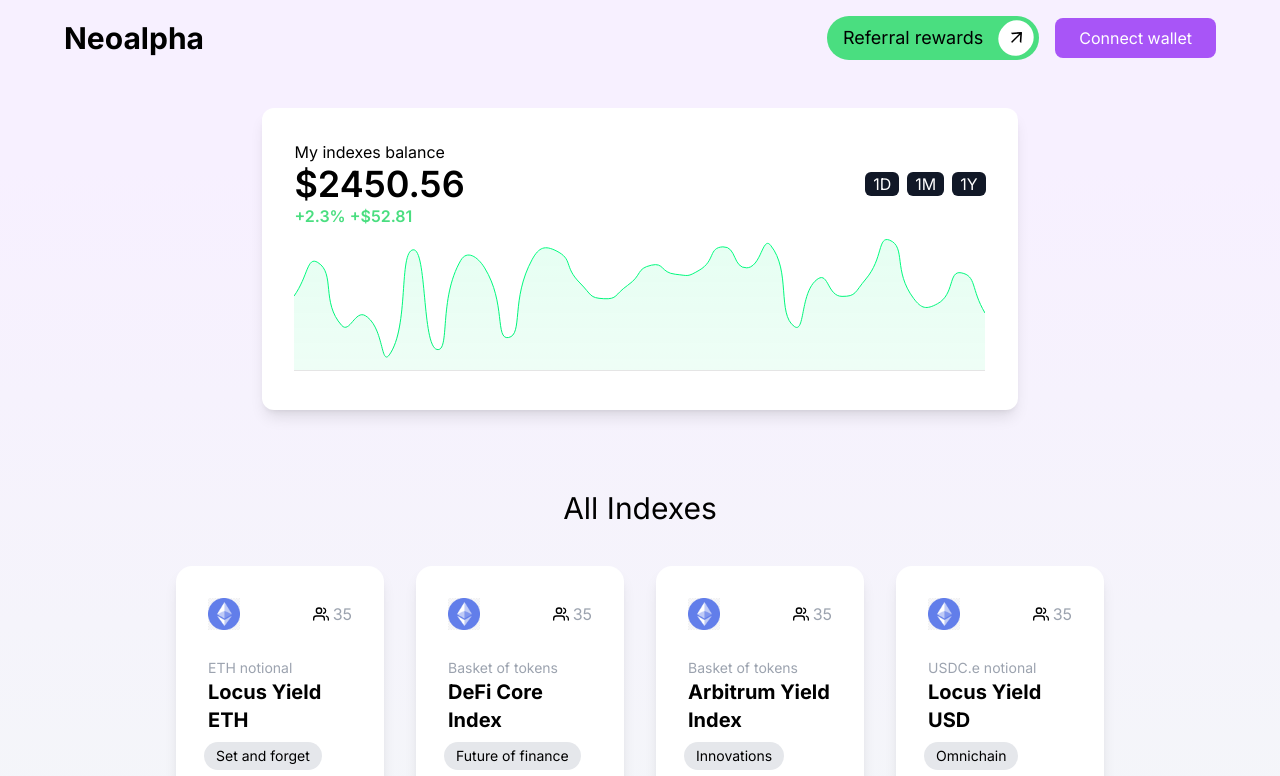
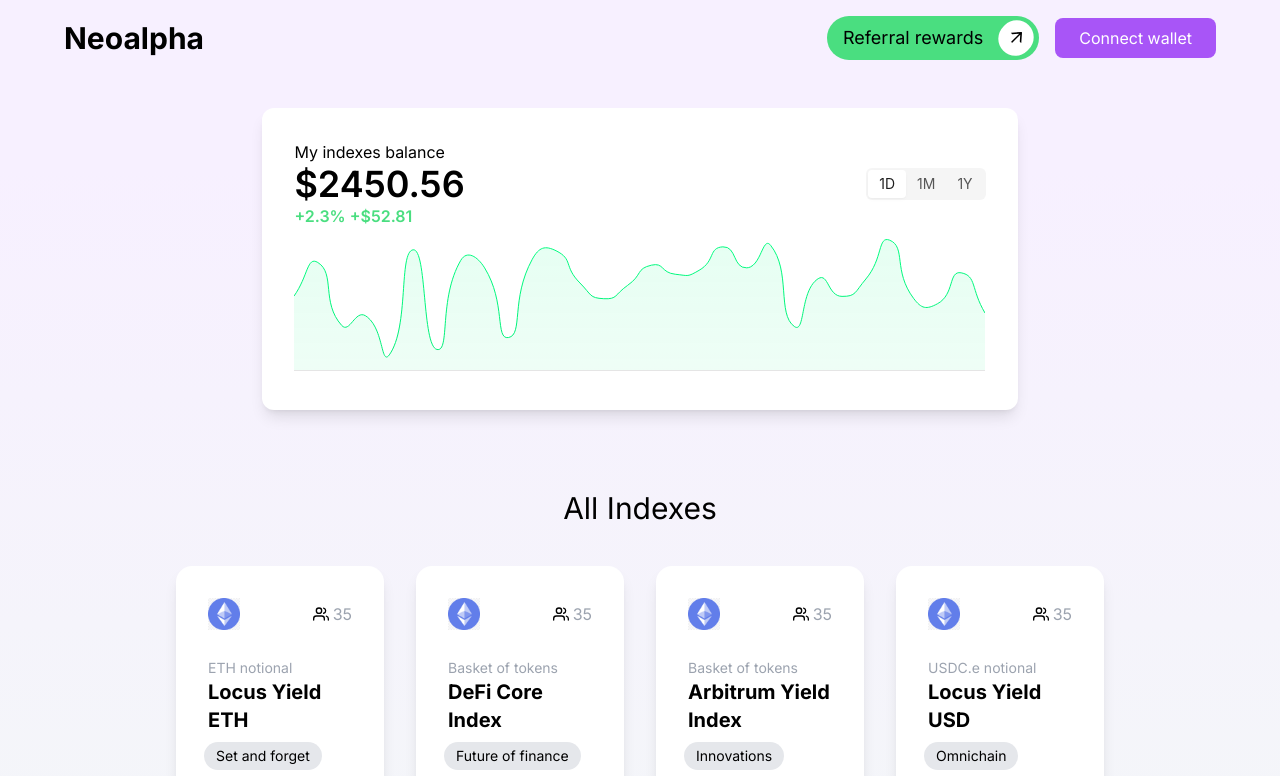
Before and after one commit to mukeshkuiry/Neoalpha, a Next.js app: page /app in a window 1280 px wide. Shown: the top 776 px of the page. Built offline with nearby package versions, Linux system fonts and the light colour scheme.

Commit message:
implement segment in graph

```diff
--- a/components/Dashboard/Portfolio.tsx
+++ b/components/Dashboard/Portfolio.tsx
@@ -1,6 +1,7 @@
 "use client";
 import { useState } from "react";
 import PortfolioChart from "./PortfolioChart";
+import { Segmented } from "antd";
 
 export default function Portfolio() {
   const [balance, setBalance] = useState<number>(2450.56);
@@ -12,11 +13,22 @@
           <h1 className="text-4xl font-semibold">${balance}</h1>
           <p className="text-green-400 font-semibold">+2.3% +$52.81</p>
         </div>
-        <div className="flex gap-2">
-          <p className="rounded-md bg-gray-900 px-2 text-white">1D</p>
-          <p className="rounded-md bg-gray-900 px-2 text-white">1M</p>
-          <p className="rounded-md bg-gray-900 px-2 text-white">1Y</p>
-        </div>
+        <Segmented
+          options={[
+            {
+              value: "1D",
+              label: "1D",
+            },
+            {
+              value: "1M",
+              label: "1M",
+            },
+            {
+              value: "1Y",
+              label: "1Y",
+            },
+          ]}
+        />
       </div>
       <PortfolioChart />
     </div>
```
